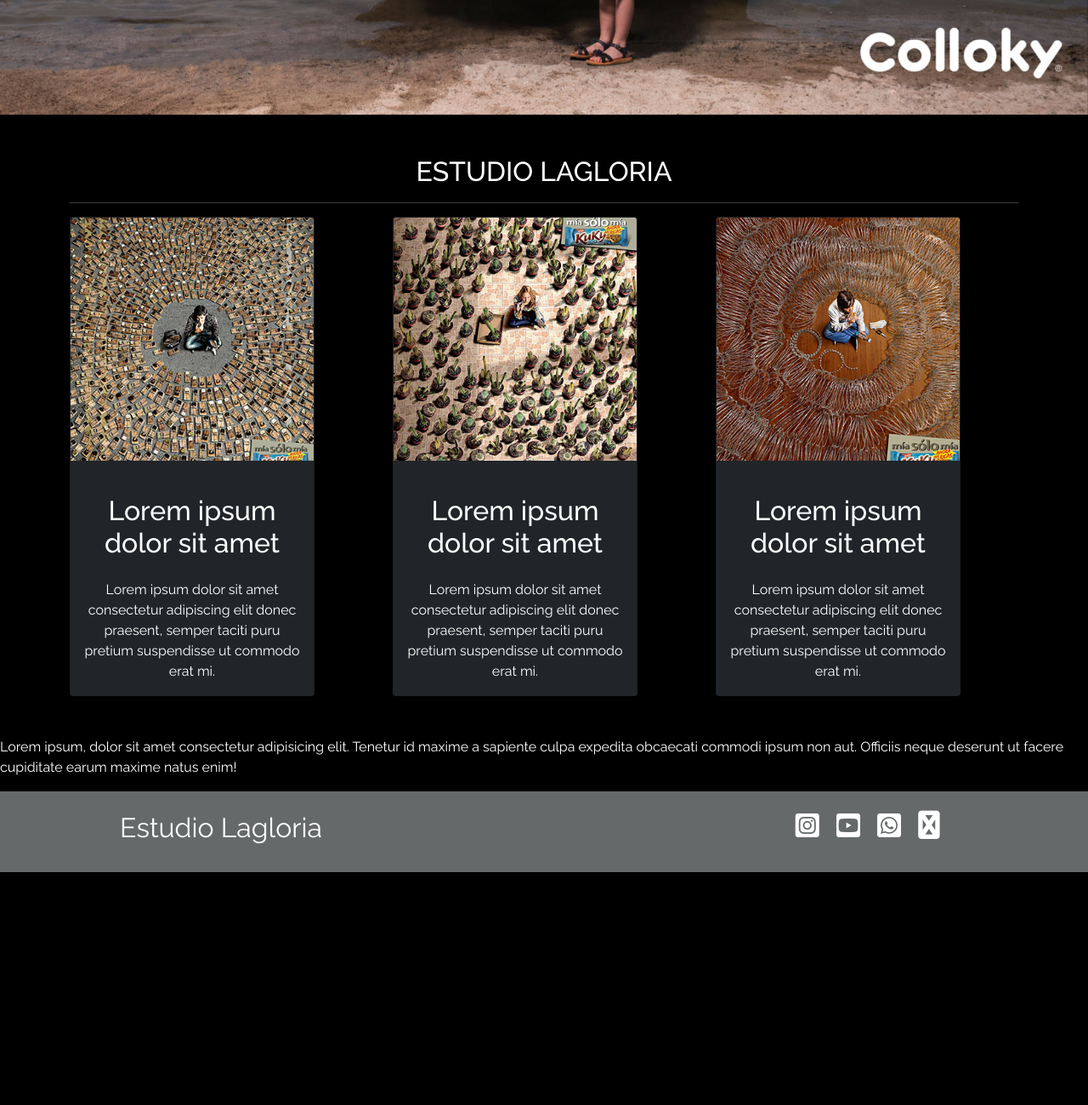
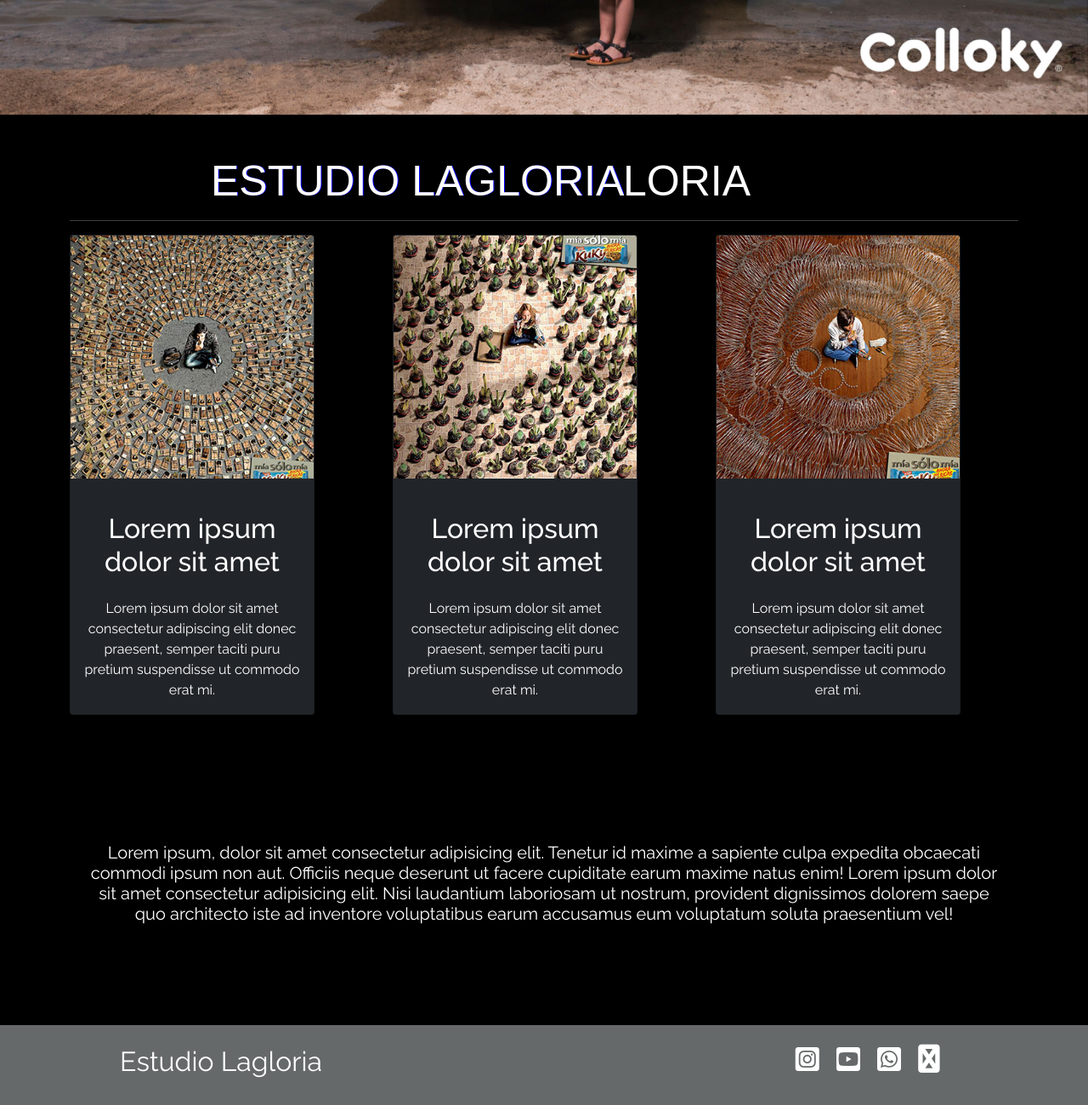
Before and after one commit to djjowa/desafio4, a plain HTML site: page index.html in a window 1280 px wide. Shown: the part 719-2019 px from the top of the page at 85% size. Before the commit the page ends 1745 px from the top, so only its background shows below. Drawn offline with nearby package versions, Linux system fonts and the light colour scheme.

Commit message:
bootstrap maqueteando 5 index nuevo

```diff
--- a/index.html
+++ b/index.html
@@ -103,7 +103,14 @@
 
   <section id="DESTACADOS" class="container my-5">
 
-    <h2 class="my-3 text-center">ESTUDIO LAGLORIA</h2>
+    <section>
+      <div class="contenedorh2">
+          <div class="h2" data-text="ESTUDIO LAGLORIA">ESTUDIO LAGLORIA</div>
+
+      </div>
+  </section>
+
+   <!--  <h2 class="my-3 text-center h2 contenedorh2">ESTUDIO LAGLORIA</h2> -->
     <hr>
     <div class="row">
 
@@ -158,11 +165,11 @@
   </section>
 
 
-  <section>
-    Lorem ipsum, dolor sit amet consectetur adipisicing elit. Tenetur id maxime a sapiente culpa expedita obcaecati commodi ipsum non aut. Officiis neque deserunt ut facere cupiditate earum maxime natus enim!
+  <h5 class="h5 h5flex">
+    Lorem ipsum, dolor sit amet consectetur adipisicing elit. Tenetur id maxime a sapiente culpa expedita obcaecati commodi ipsum non aut. Officiis neque deserunt ut facere cupiditate earum maxime natus enim! Lorem ipsum dolor sit amet consectetur adipisicing elit. Nisi laudantium laboriosam ut nostrum, provident dignissimos dolorem saepe quo architecto iste ad inventore voluptatibus earum accusamus eum voluptatum soluta praesentium vel!
 
 
-  </section>
+  </h5>
   <p></p>
 
 
@@ -180,12 +187,14 @@
           <a href="https://instagram.com/lala123">
             <i class="fab fa-instagram-square fa-2x mx-2"></i>
           </a>
+          <a href="https://youtu.be/lala123">
             <i class="fab fa-youtube-square fa-2x mx-2"></i>
           </a>
 
-          <a href="#">  </a>
+          <href href="https://wa.me/5697764747/?text=Contacto%20Pagina%20Web">
           <i class="fab fa-whatsapp-square square fa-2x mx-2"></i>
-          <a href="#"></a>
+          </href>
+          <a href="mailto:top10@lala123.com"></a>
           <i class="fab fa-solid fa-envelope square fa-2x mx-2"></i>
           </a>
 
```
